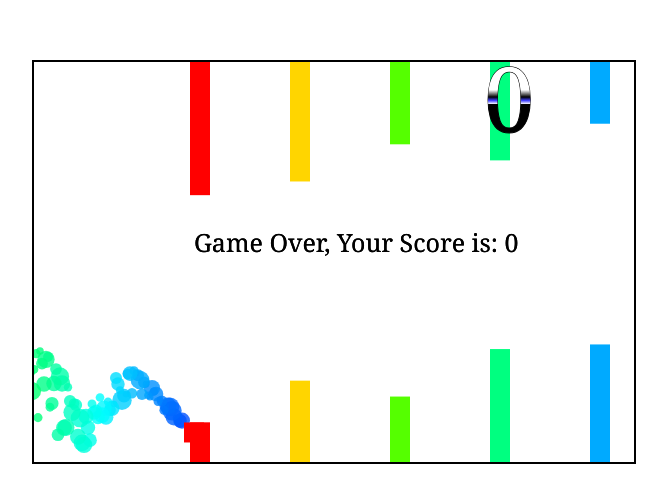
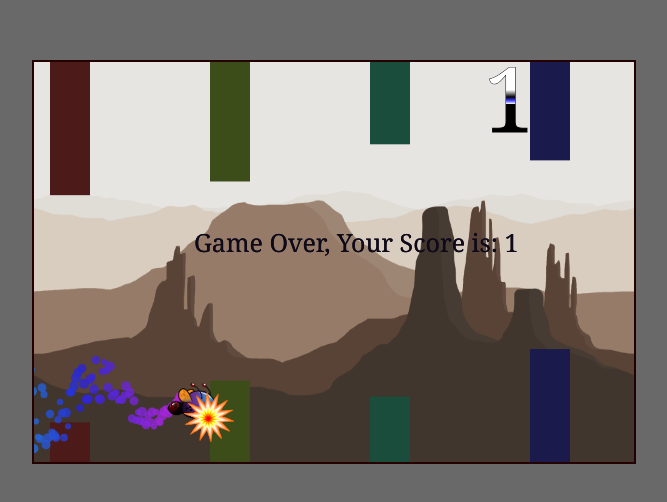
Before and after one commit to Jakoozi/escape-bug, a plain HTML site: page index.html in a window 1280 px wide. Shown: the part 138-640 px from the top of the page, without its empty margins (306-973 px from the left). Drawn offline with Linux system fonts and the light colour scheme.

Commit message:
added player sprite and background image

```diff
--- a/js/bird.js
+++ b/js/bird.js
@@ -1,16 +1,28 @@
+const dragonSprite = new Image();
+dragonSprite.src = './img/sprites/dragon.png'
+
+const bugSprite = new Image();
+bugSprite.src = './img/sprites/bug.png'
+
 class Bird {
     constructor(){
         this.x = 150;   //horizontal cordinate on canvas
         this.y = 200;   //vertical cordinate on canvas
         this.vy = 0;    //vertical veolcity
-        this.width = 20;  //bird width
-        this.height = 20;  //bird height
+        this.originalWidth = 268; //Original Sprite Image Width
+        this.originalHeight = 209;  //original sprite image height
+
+        this.width = this.originalWidth/10;  //player width
+        this.height = this.originalHeight/10;  //player height
         this.weight = 1;   //vertical pull on bird. (gravity)
+        this.frameX = 0;
     }
     //this function draws the player
     draw(){
         ctx.fillStyle = 'red';
-        ctx.fillRect(this.x, this.y, this.width, this.height);
+        // ctx.fillRect(this.x, this.y, this.width, this.height);
+        ctx.drawImage(bugSprite, this.frameX * this.originalWidth, 0, this.originalWidth, this.originalHeight,
+             this.x -20, this.y -12, this.width *2, this.height *2 );
     }
     //calculates player speed and position per frame
     update(){
@@ -36,6 +48,9 @@ class Bird {
 
     flap(){
         this.vy -= 2; //move up vertically by 2 units.
+        //Flap Animation
+        if (this.frameX >= 3) this.frameX = 0;
+        else if (frame%10 === 0) this.frameX++;
     }
 }
 const bird = new Bird();
--- a/js/main.js
+++ b/js/main.js
@@ -17,11 +17,32 @@
  gradient.addColorStop('0.6', '#fff');
  gradient.addColorStop('0.6', '#000');
 
+ //endless scrolling Background Image Functionality.
+ const background = new Image();
+background.src = './img/BG2.png';
+const BG = {
+   x1: 0,
+   x2: canvas.width,
+   y: 0,
+   width: canvas.width,
+   height: canvas.height
+}
+function handleBackground(){
+   if(BG.x1 <= -BG.width + gamespeed) BG.x1 = BG.width;
+   else BG.x1 -= gamespeed;
+   if(BG.x2 <= -BG.width + gamespeed) BG.x2 = BG.width;
+   else BG.x2 -= gamespeed;
+   ctx.drawImage(background, BG.x1, BG.y, BG.width, BG.height);
+   ctx.drawImage(background, BG.x2, BG.y, BG.width, BG.height);
+}
+
+
 //this is the OnTick/Frame function. Creates animation effect. It's a recursive method, meaning it calls itself repeatedly, until being stopped by a condition.
 function animate(){
    ctx.clearRect(0, 0, canvas.width, canvas.height);   //this clears the entire canvas btw every frame of animation
+   handleBackground(); //creates background image
+   handleObstacles();  //create obstacle array
    handleParticles(); //create particle array
-   handleObstacles();  //create obstacle array
    bird.update();    //update player values
    //Score Text
    ctx.fillStyle = gradient;
@@ -43,10 +64,19 @@ window.addEventListener('keydown', function(e){
 })
 window.addEventListener('keyup', function(e){
    if(e.code === 'Space') spacePressed = false;
+   bird.frameX = 0;
 })
 
+// window.addEventListener('touchstart', function(e){
+//    spacePressed = true;
+// })
+// window.addEventListener('touchend', function(e){
+//    spacePressed = false;
+//    bird.frameX = 0;
+// })
+
 const bang = new Image();
-bang.src = ''
+bang.src = './img/bang.png'
 
 function handleCollisions(){
    for (let i = 0; i < obstaclesArray.length; i++){
@@ -60,7 +90,7 @@ function handleCollisions(){
             console.log("Bang!!!")
             //Game Over Text.
             ctx.font = "25px Georgia";
-            ctx.fillStyle = 'black';
+            ctx.fillStyle = '#0f0a1a';
             ctx.fillText('Game Over, Your Score is: ' + score, 160, canvas.height/2 -10)
             return true;
 
--- a/js/obstacle.js
+++ b/js/obstacle.js
@@ -6,8 +6,8 @@ class Obstacle {
         this.top = (Math.random() * canvas.height/3) + 20;    // height of top obstacle(pipes), from 20 to 153.3.
         this.bottom = (Math.random() * canvas.height/3) + 20; // height of bottom obstacle, from 20 to 153.3.
         this.x = canvas.width; // horizontal position of obstalce. right edge of canvas.
-        this.width = 20;      // canvas width.
-        this.color = 'hsla(' + hue + ', 100%, 50%, 1)';  // Obstacle color in hsl color picker.
+        this.width = 40;      // canvas width.
+        this.color = 'hsla(' + hue + ', 50%, 20%, 1)';  // Obstacle color in hsl color picker.
         this.counted = false;
     }
     draw(){
@@ -29,7 +29,7 @@ class Obstacle {
 }
 //this creates new obstacle every 50 frames in the game.
 function handleObstacles(){
-    if (frame%50 === 0){ //sets distance between obstacles
+    if (frame%80 === 0){ //sets distance between obstacles
         obstaclesArray.unshift(new Obstacle); // adds new obstacle to obstacleArray.
     }
     for (let i = 0; i < obstaclesArray.length; i++){
--- a/js/particle.js
+++ b/js/particle.js
@@ -4,9 +4,9 @@ class Particle {
     constructor(){
         this.x = bird.x; // horizontal cordinate
         this.y = bird.y; // vertical cordinate
-        this.size = (Math.random() * 7) + 3; // from 3 to 10
+        this.size = (Math.random() * 2) + 3; // from 3 to 10
         this.speedY = (Math.random() * 1) - 0.5; // from -0.5 to 0.5
-        this.color = 'hsla(' + hue + ', 100%, 50%, 0.8 )';  //particle color(in hsla).
+        this.color = 'hsla(' + hue + ', 70%, 50%, 0.8 )';  //particle color(in hsla).
     }
     update(){
         this.x -= gamespeed; // particle should move equal, but oposite to bird movement. (away from bird horizontally)
--- a/style.css
+++ b/style.css
@@ -1,3 +1,7 @@
+body{
+    background-color: rgb(105, 105, 105);
+}
+
 #canvas1 {
     position: absolute;
     top: 50%;
@@ -5,5 +9,5 @@
     transform: translate(-50%, -50%);
     width: 600px;
     height: 400px;
-    border: 2px solid black;
+    border: 2px solid rgb(37, 0, 0);
 }
```
Also changed, not shown: img/BG.png (added), img/BG2.png (added), img/sprites/bug.png (added), img/sprites/dragon.png (added).
